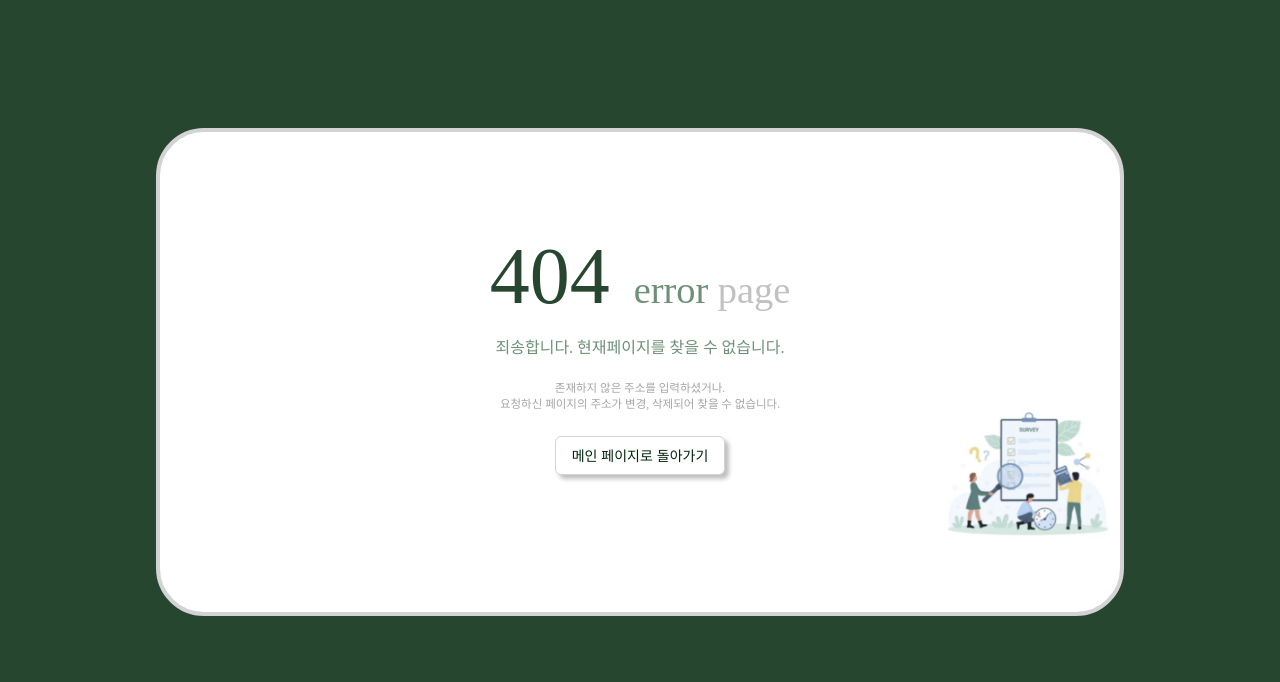
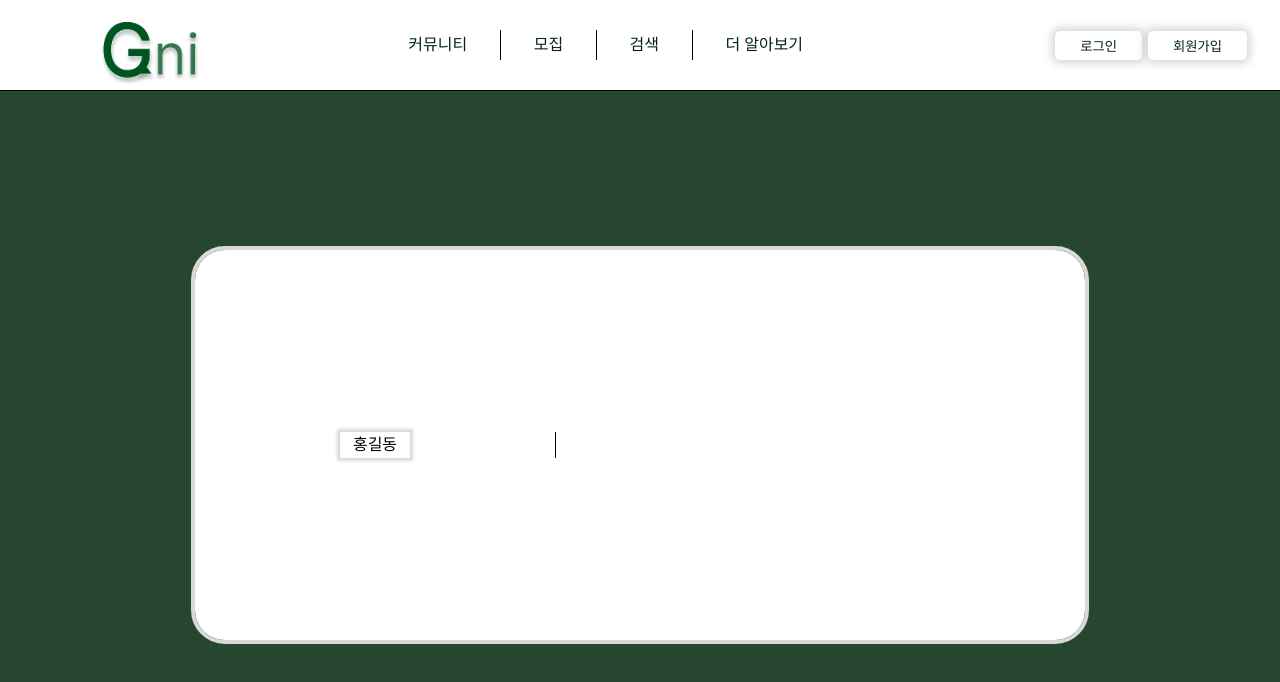
Before and after one commit to kody-gsm/Gni-client, a React (Create React App) app: page /profile in a window 1280 px wide. Shown: the top 682 px of the page. Built offline with nearby package versions, Linux system fonts and the light colour scheme.

Commit message:
프로필 초기 제작

```diff
--- a/src/App.js
+++ b/src/App.js
@@ -15,6 +15,7 @@ const App = () => {
           <Route path="/community" element={<P.Community />} />
           <Route path="/join" element={<P.Join />} />
           <Route path="/search" element={<P.Search />} />
+          <Route path="/profile" element={<P.Profile />} />
           <Route path="*" element={<P.NotFound />} />
         </Routes>
       </BrowserRouter>
--- /dev/null
+++ b/src/pages/Profile/index.jsx
@@ -0,0 +1,18 @@
+import Nav from "../../components/Nav/Nav";
+import * as S from './style';
+
+export default function Profile() {
+  return <>
+    <Nav />
+    <S.Profile>
+      <S.innerbox>
+        <S.Infos>
+          <S.Img></S.Img>
+          <S.NameDiv>
+            {'홍길동'}
+          </S.NameDiv>
+        </S.Infos>
+      </S.innerbox>
+    </S.Profile>
+  </>
+}
--- /dev/null
+++ b/src/pages/Profile/style.js
@@ -0,0 +1,36 @@
+import { styled } from "styled-components";
+
+export const Profile = styled.div`
+  margin-top: 90px;
+  background-color: #27462F;
+  height: calc(100vh - 90px);
+  display: flex;
+  align-items: center;
+  justify-content: center;
+`
+
+export const innerbox = styled.div`
+  background-color: white;
+  width: 890px;
+  height: 390px;
+  outline: 4px solid #d9d9d9;
+  border-radius: 30px;
+  display: flex;
+  align-items: center;
+`
+
+export const Infos = styled.div`
+  text-align: center;
+  width: 360px;
+  border-right: 1px solid black;
+`
+export const Img = styled.div`
+
+`
+
+export const NameDiv = styled.div`
+  width: 50px;
+  box-shadow: 0 0 3px 3px #d9d9d9;
+  padding: 5px 10px;
+  margin: auto;
+`
--- a/src/pages/index.js
+++ b/src/pages/index.js
@@ -7,3 +7,4 @@ export { default as SignUp } from './Signup'
 export { default as Community } from './Community'
 export { default as NotFound } from './NotFound'
 export { default as Join } from './Join'
+export { default as Profile } from './Profile'
```
